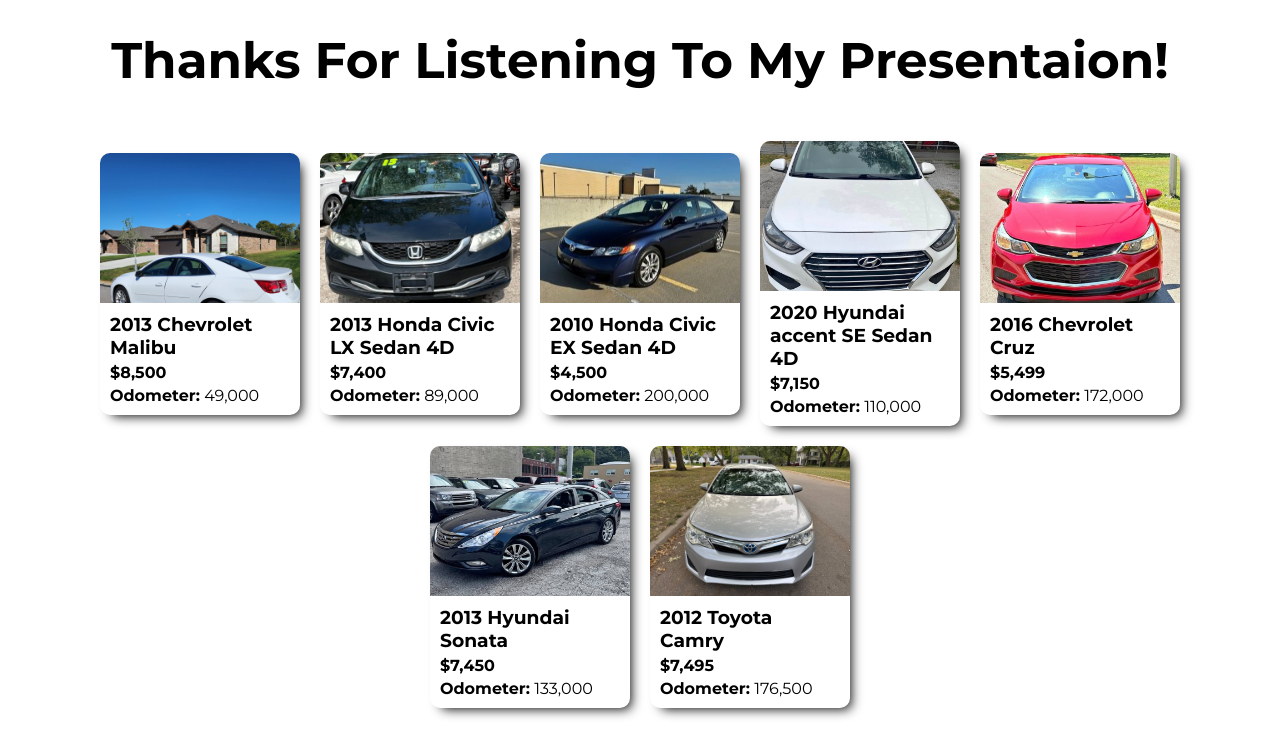
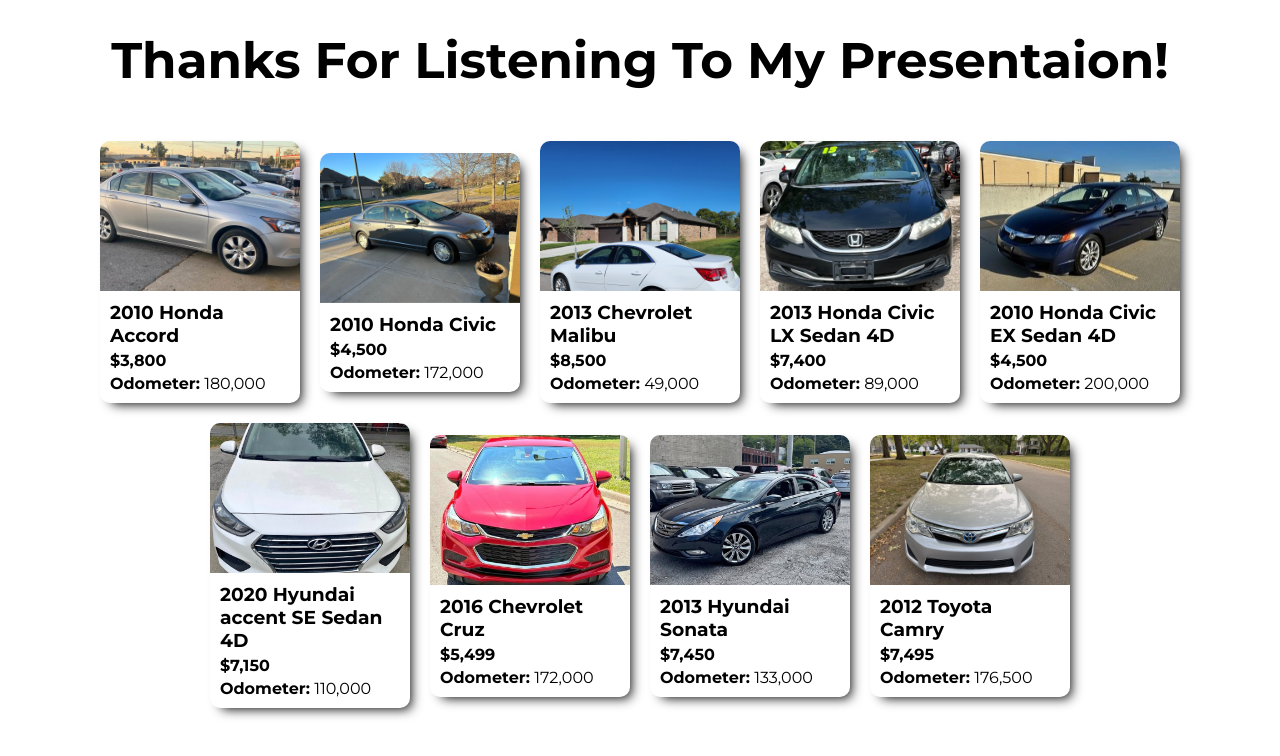
Before and after one commit to GreysonHubs/getcar, a plain HTML site: page index.html in a window 1280 px wide. Drawn offline with Linux system fonts and the light colour scheme.

Commit message:
Add files via upload

```diff
--- a/index.html
+++ b/index.html
@@ -13,6 +13,30 @@
         <h1>Thanks For Listening To My Presentaion!</h1>
     </div>
     <div class="carcards">
+         <a href="https://www.facebook.com/marketplace/item/1888417955219000/?ref=search&referral_code=null&referral_story_type=post">
+            <div class="card">
+                <div class="carpic">
+                    <img src="imgs/hondaaccord.jpg" alt="Image">
+                </div>
+                <div class="carinfo">
+                    <h3>2010 Honda Accord</h3>
+                    <h4>$3,800</h4>
+                    <p><span class="bold">Odometer:</span> 180,000</p>
+                </div>
+            </div>
+        </a>
+         <a href="https://www.facebook.com/marketplace/item/1888417955219000/?ref=search&referral_code=null&referral_story_type=post">
+            <div class="card">
+                <div class="carpic">
+                    <img src="imgs/hondacivic.jpg" alt="Image">
+                </div>
+                <div class="carinfo">
+                    <h3>2010 Honda Civic</h3>
+                    <h4>$4,500</h4>
+                    <p><span class="bold">Odometer:</span> 172,000</p>
+                </div>
+            </div>
+        </a>
         <a href="https://www.facebook.com/marketplace/item/1189288993018789/?ref=category_feed&referral_code=undefined&referral_story_type=listing&tracking=%7B%22qid%22%3A%22-8166246511164827295%22%2C%22D">
             <div class="card">
                 <div class="carpic">
@@ -100,5 +124,4 @@
     </div>
 </body>
 
-
 </html>
```
Also changed, not shown: imgs/hondaaccord.jpg (added), imgs/hondacivic.jpg (added).
